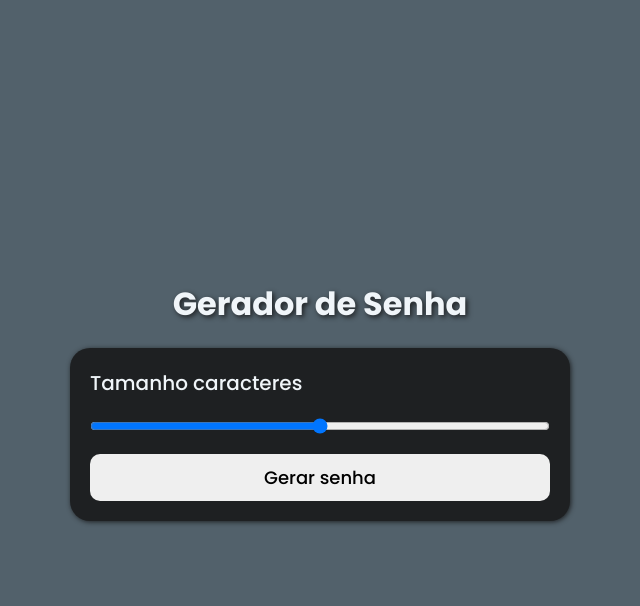
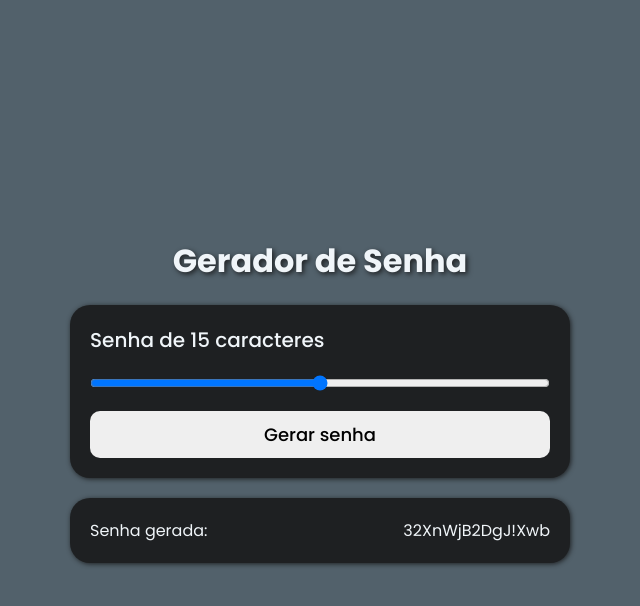
Before and after one commit to arisonfirmino/password-generator, a plain HTML site: page index.html in a window 1280 px wide. Both pictures are taken after a click on the button "Gerar senha". Shown: the whole page, without its empty margins (320-960 px from the left). Drawn offline with Linux system fonts and the light colour scheme.

Commit message:
feat: function to generate created password

```diff
--- a/index.html
+++ b/index.html
@@ -14,14 +14,14 @@
             <h1>Gerador de Senha</h1>
 
             <div class="generator-container">
-                <span>Tamanho <span id="value"></span>caracteres</span>
+                <span>Senha de <span id="value"></span> caracteres</span>
 
                 <input id="slider" type="range" min="5" max="25" />
 
-                <button>Gerar senha</button>
+                <button id="generator-button">Gerar senha</button>
             </div>
 
-            <div class="passwor-containerd hide">
+            <div class="password-container hide">
                 <span>Senha gerada:</span>
 
                 <span id="password"></span>
--- a/script.js
+++ b/script.js
@@ -0,0 +1,31 @@
+const sliderInput = document.querySelector("#slider");
+
+const sizePassword = document.querySelector("#value");
+
+const generatedPassword = document.querySelector("#password");
+
+const passwordContainer = document.querySelector(".password-container");
+
+const charset =
+    "abcdefghijklmnopqrstuvwxyzABCDEFGHIJKLMNOPQRSTUVWXYZ0123456789!@";
+
+slider.oninput = function () {
+    sizePassword.innerHTML = this.value;
+};
+
+sizePassword.innerHTML = sliderInput.value;
+
+function generatePassword() {
+    let password = "";
+
+    for (let i = 0, n = charset.length; i < sliderInput.value; ++i) {
+        password += charset.charAt(Math.floor(Math.random() * n));
+    }
+
+    passwordContainer.classList.remove("hide");
+    generatedPassword.innerHTML = password;
+}
+
+document
+    .querySelector("#generator-button")
+    .addEventListener("click", generatePassword);
--- a/style.css
+++ b/style.css
@@ -60,7 +60,7 @@ h1 {
     background-color: #c0eb6a;
 }
 
-.passwor-containerd {
+.password-container {
     width: 500px;
     background-color: #1e2022;
     padding: 20px;
```
